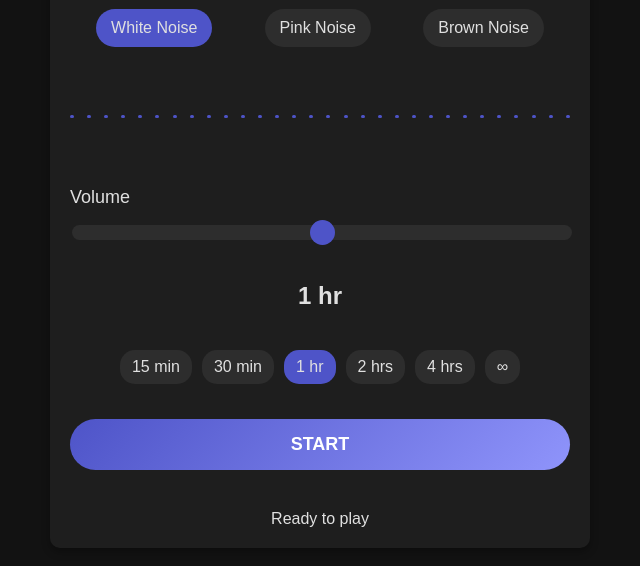
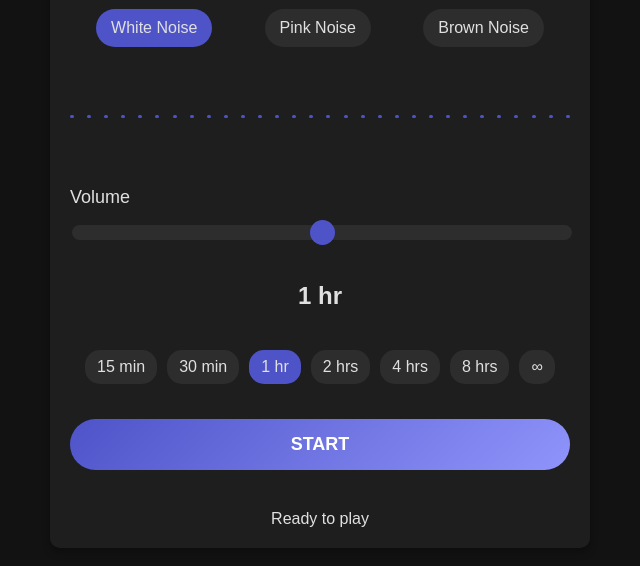
Before and after one commit to kharazdev/timer, a plain HTML site: page index.html in a window 1280 px wide. Shown: the part 176-742 px from the top of the page, without its empty margins (320-960 px from the left). Drawn offline with Linux system fonts and the light colour scheme.

Commit message:
add 8 hrs option

```diff
--- a/index.html
+++ b/index.html
@@ -254,6 +254,7 @@
           <div class="timer-preset active" data-time="60">1 hr</div>
           <div class="timer-preset" data-time="120">2 hrs</div>
           <div class="timer-preset" data-time="240">4 hrs</div>
+          <div class="timer-preset" data-time="480">8 hrs</div>
           <div class="timer-preset" data-time="-1">∞</div>
         </div>
 
```
